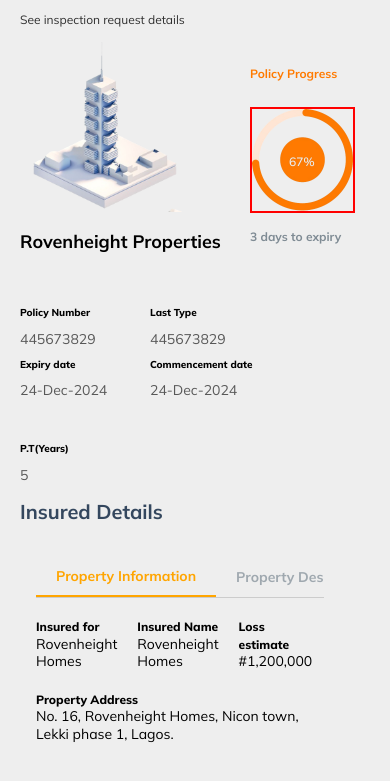
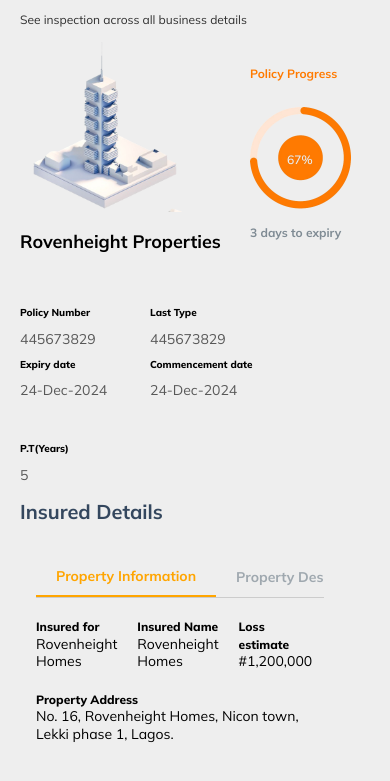
Before and after one commit to gabito1451/LEADWAY, a plain HTML site: page survey-report.html in a window 390 px wide. Shown: the part 77-858 px from the top of the page. Drawn offline with Linux system fonts and the light colour scheme.

Commit message:
made changes to survey.html media query

```diff
--- a/styles/survey-report.css
+++ b/styles/survey-report.css
@@ -12,7 +12,7 @@ body {
   margin: 0;
   padding: 0;
   font-family: "Arial", sans-serif;
-  background-color: #eeeeee;
+  background-color: #eef;
   /* display: flex; */
 }
 
@@ -179,7 +179,7 @@ body {
   /* border:1px solid hsl(0, 4%, 85%); */
   border-radius: 5px;
   display: flex;
-  gap: 50px;
+  gap: 20px;
   padding: 5px 0px;
   justify-content: center;
 }
@@ -241,7 +241,6 @@ p {
 .policy-progress img {
   width: 101px;
   height: 102px;
-  border :2px solid red;
 }
 .policy-progress h6 {
   font-family: Mulish;
@@ -480,7 +479,7 @@ color: #A7A7A7;
   width: 50%;
 }
 
-@media screen and (max-width:800px){
+@media screen and (max-width:821px){
   .sidebar {
     display: none;
   }
@@ -493,6 +492,7 @@ color: #A7A7A7;
 
   .main {
     display: block;
+    justify-content: center;
   }
   .info {
     margin-top: 400px;
--- a/styles/user-property.css
+++ b/styles/user-property.css
@@ -3,7 +3,7 @@
     margin: 0;
     padding: 0;
     font-family: "Arial", sans-serif;
-    background-color: #eeeeee;
+    background-color: #eef;
     display: flex;
   }
   /* container style */
--- a/survey-report.html
+++ b/survey-report.html
@@ -57,7 +57,7 @@
             <div class="header">
                 <div class="">
                     <h1><b>Survey Report</b></h1>
-                    <p>See inspection request details</p>
+                    <p>See inspection across all business details</p>
                 </div>
 
             </div>
```
